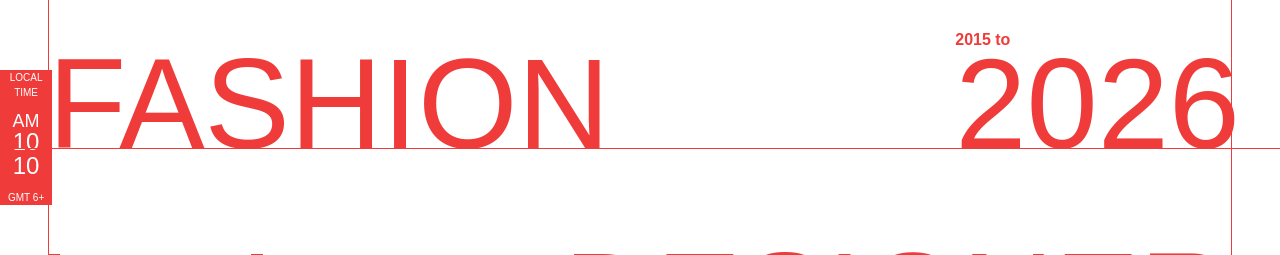
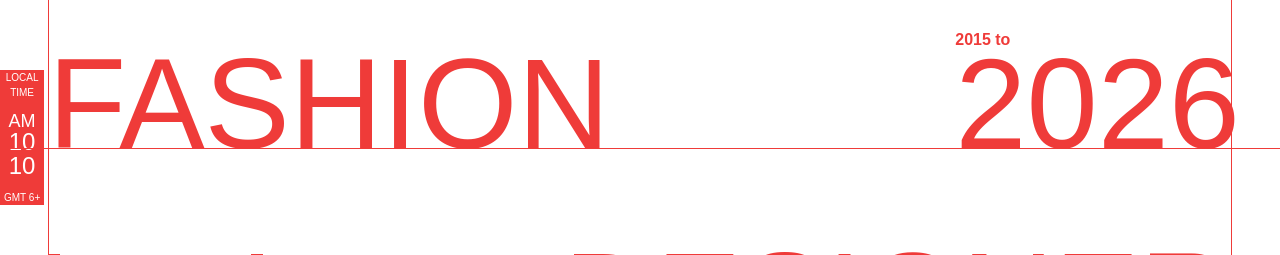
Before and after one commit to nahidhossain123/toriqol, a Next.js app: page / in a window 1280 px wide. Shown: the part 263-518 px from the top of the page. Built offline with nearby package versions, Linux system fonts and the light colour scheme; a web font is replaced by a local one.

Commit message:
fix:timezone width change

```diff
--- a/components/Timezone.tsx
+++ b/components/Timezone.tsx
@@ -17,7 +17,7 @@ const Timezone = () => {
     const bstTime: string = new Intl.DateTimeFormat('en-US', options).format(newDate);
     console.log(bstTime);
     return (
-        <div className='bg-primary w-fit text-white px-2 space-y-3'>
+        <div className='bg-primary w-fit text-white px-1 space-y-3'>
             <div>
                 <span className='block text-center text-[10px] font-iceland'>LOCAL</span>
                 <span className='block text-center text-[10px] font-iceland'>TIME</span>
```
